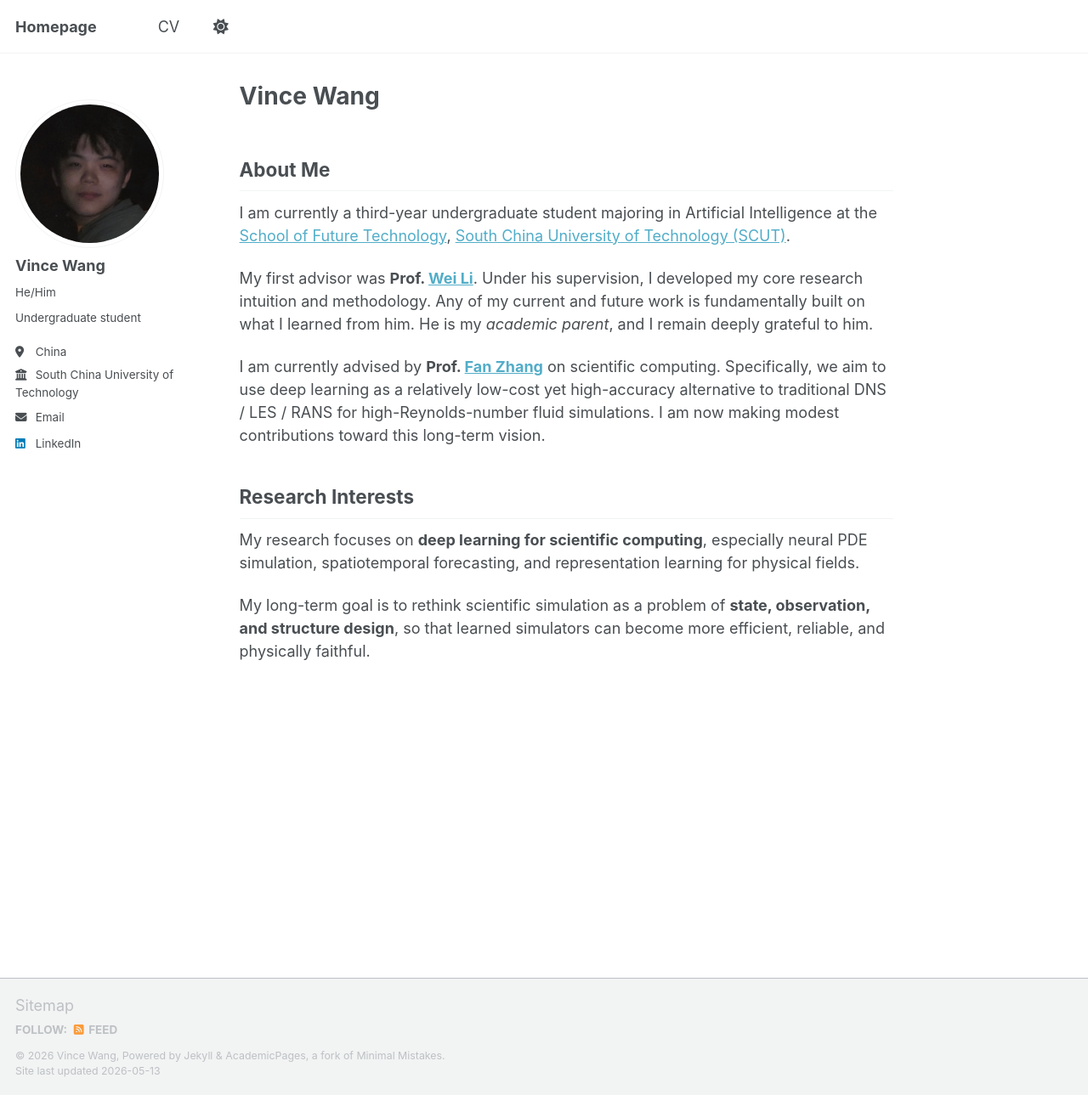
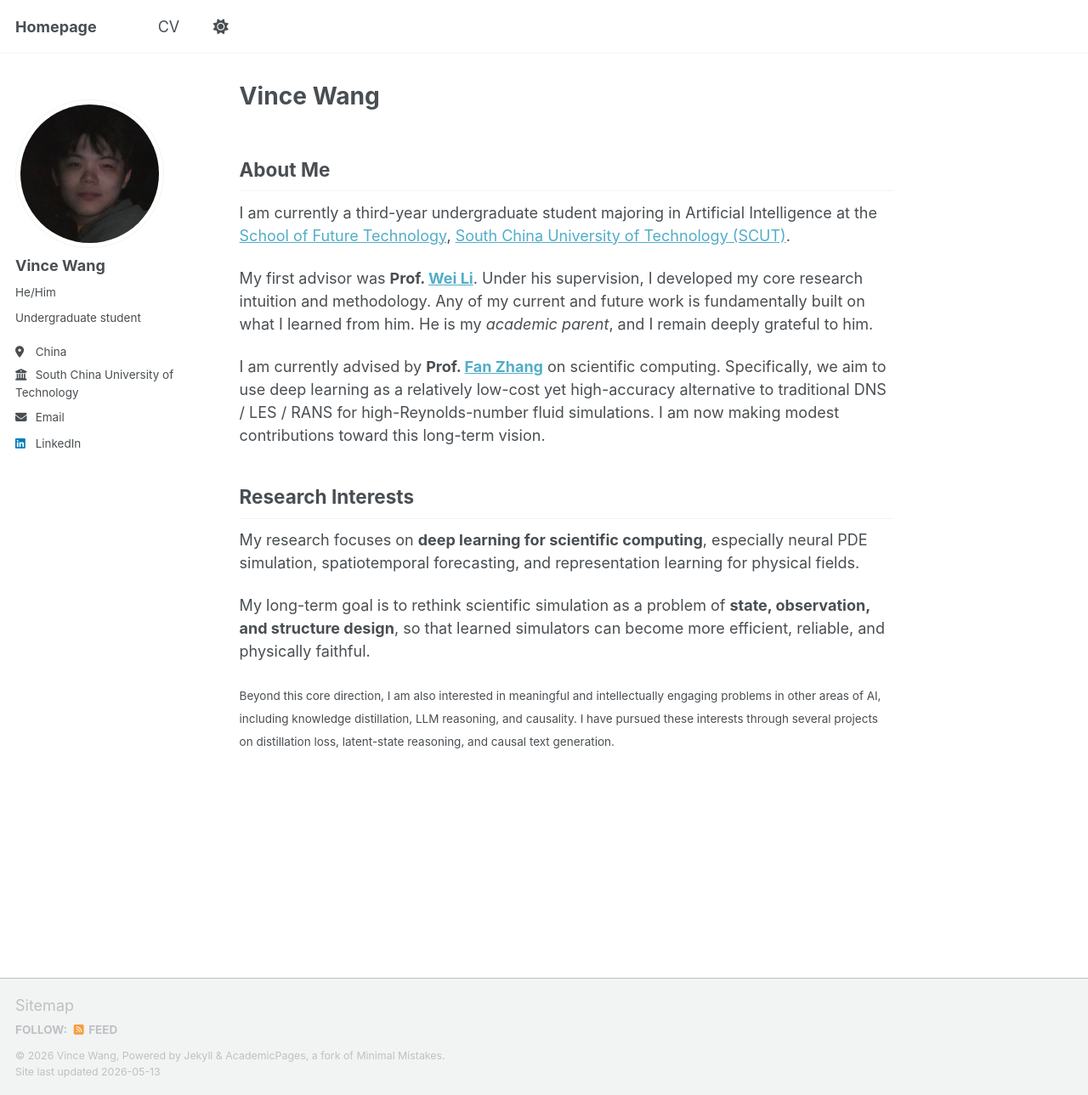
Before and after one commit to VinceWangVW/VinceWangVW.github.io, a Jekyll site: the page built from _pages/about.md, in a window 1280 px wide and 1289 px high. Shown: the whole window at 85% size. Built offline with Jekyll 4.4.1, drawn with Linux system fonts in a browser that asks for light colours; a script that is not in the unit is left out.

Commit message:
Update about.md

```diff
--- a/_pages/about.md
+++ b/_pages/about.md
@@ -22,3 +22,7 @@ I am currently advised by **Prof. [Fan Zhang](https://sites.mit.edu/fzhang/)** o
 My research focuses on **deep learning for scientific computing**, especially neural PDE simulation, spatiotemporal forecasting, and representation learning for physical fields.
 
 My long-term goal is to rethink scientific simulation as a problem of **state, observation, and structure design**, so that learned simulators can become more efficient, reliable, and physically faithful.
+
+<small>
+Beyond this core direction, I am also interested in meaningful and intellectually engaging problems in other areas of AI, including knowledge distillation, LLM reasoning, and causality. I have pursued these interests through several projects on distillation loss, latent-state reasoning, and causal text generation.
+</small>
```
